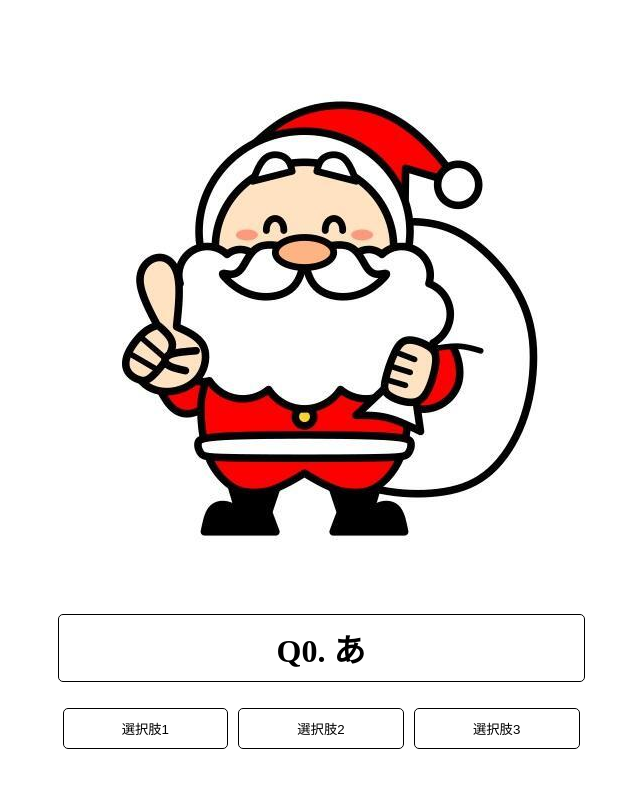
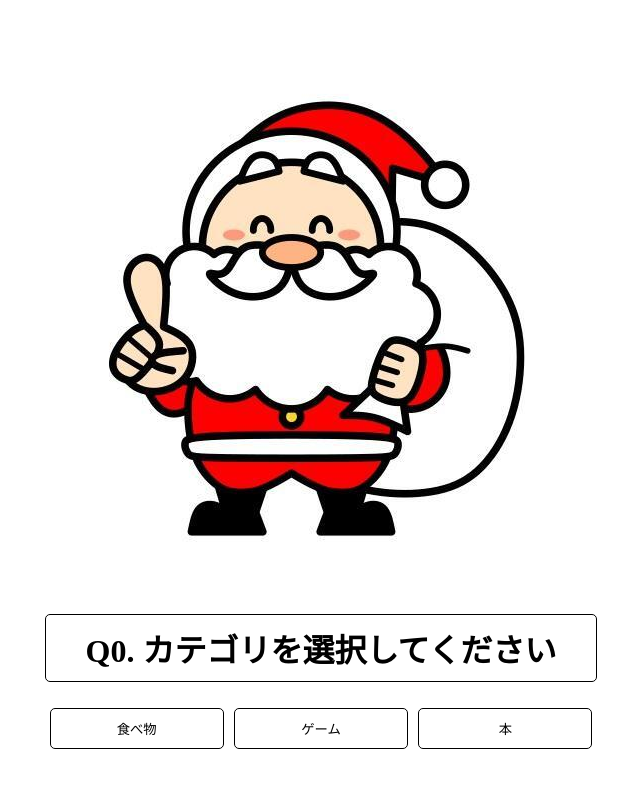
Before and after one commit to xpadev-net/stech-hackathon-christmas, a React (Vite) app: page / in a window 1280 px wide. Both pictures are taken after a click on the button "はじめる". Shown: the top 788 px of the page, without its empty margins (327-967 px from the left). Built offline with nearby package versions, Linux system fonts and the light colour scheme; the HTML template or start-up script is replaced by a standard one.

Commit message:
feat: backend

```diff
--- a/src/@types/history.d.ts
+++ b/src/@types/history.d.ts
@@ -1,3 +1 @@
-export type History = {
-  [key: string]: string;
-};
+export type History = string[];
--- /dev/null
+++ b/src/@types/presents.d.ts
@@ -0,0 +1,4 @@
+export type present = {
+  title: string;
+  genre: string[];
+};
--- a/src/@types/question.d.ts
+++ b/src/@types/question.d.ts
@@ -1,6 +1,5 @@
 export type Question = {
   type: "question";
-  key: string;
   step: number;
   name: string;
   description?: string;
--- a/src/AnswerDisplay.tsx
+++ b/src/AnswerDisplay.tsx
@@ -9,7 +9,7 @@ const AnswerDisplay = () => {
     return <></>;
   const reset = useCallback(() => {
     setQuestion();
-    setHistory({});
+    setHistory([]);
   }, []);
   if (question.type === "answer") {
     return (
--- a/src/App.tsx
+++ b/src/App.tsx
@@ -10,22 +10,24 @@ import { History } from "@/@types/history";
 
 function App() {
   const [question, setQuestion] = useState<Response | undefined>();
-  const [history, setHistory] = useState<History>({});
+  const [history, setHistory] = useState<History>([]);
 
   const init = useCallback(() => {
-    void /*async*/ (() => {
+    void (
+      /*async*/ (() => {
         const question = /*サーバーから取ってくる*/ {
           type: "question",
           step: 0,
-        name: "あ",
+          name: "カテゴリを選択してください",
           choices: [
-          { key: "1", name: "選択肢1" },
-          { key: "2", name: "選択肢2" },
-          { key: "3", name: "選択肢3" },
+            { key: "食べ物", name: "食べ物" },
+            { key: "ゲーム", name: "ゲーム" },
+            { key: "本", name: "本" },
           ],
         } as Question;
         setQuestion(question);
-    })();
+      })()
+    );
   }, []);
 
   if (!question) return <Start onClick={init} />;
--- a/src/QuestionDisplay.tsx
+++ b/src/QuestionDisplay.tsx
@@ -2,7 +2,7 @@ import { questionContext } from "@/context";
 import { useContext } from "react";
 import Styles from "@/QuestionDisplay.module.scss";
 import santaClaus from "@/assets/santaClaus.jpeg";
-import { Answer } from "@/@types/answer";
+import { getQuestion } from "@/data";
 
 const QuestionDisplay = () => {
   const { question, setQuestion, history, setHistory } =
@@ -16,11 +16,14 @@ const QuestionDisplay = () => {
   )
     return <></>;
   const update = /*async*/ (key: string) => {
-    const newHistory = { ...history, [question.key]: key };
-    const newQuestion = /*次の質問を取ってくる*/ {
+    const newHistory = key !== "" ? [...history, key] : history;
+    const newQuestion = getQuestion(
+      newHistory,
+      question.step
+    ); /*次の質問を取ってくる*/ /*{
       type: "answer",
       name: "hoge",
-    } as Answer; /* {
+    } as Answer; */ /* {
       type: "question",
       step: 1,
       name: "い",
@@ -41,10 +44,10 @@ const QuestionDisplay = () => {
       </h1>
       {question.description && <p>{question.description}</p>}
       <div className={Styles.choices}>
-        {question.choices.map((choice) => {
+        {question.choices.map((choice, index) => {
           return (
             <button
-              key={choice.key}
+              key={index}
               onClick={() => void update(choice.key)}
               className={Styles.choice}
             >
--- /dev/null
+++ b/src/data.ts
@@ -0,0 +1,65 @@
+import { History } from "@/@types/history";
+import { Response } from "@/@types/response";
+
+const presents = [
+  {
+    title: "クリスマスケーキ",
+    genre: ["食べ物", "甘い", "スイーツ", "分けて食べる"],
+  },
+  { title: "クッキー", genre: ["食べ物", "固い", "スイーツ", "焼き物"] },
+  { title: "チキン", genre: ["食べ物", "肉", "焼き物"] },
+  { title: "ピザ", genre: ["食べ物", "焼き物", "分けて食べる", "パンに似た"] },
+  { title: "クリームシチュー", genre: ["食べ物", "スープ", "温かい"] },
+  { title: "Switch", genre: ["ゲーム", "任天堂の機器", "ゲーム機器"] },
+  {
+    title: "マリオ",
+    genre: ["ゲーム", "キノコが出てくる", "赤い帽子", "アクションゲーム"],
+  },
+  {
+    title: "スプラトゥーン",
+    genre: ["ゲーム", "イカ", "シューティングゲーム", "チーム戦"],
+  },
+  {
+    title: "ポケットモンスター",
+    genre: ["ゲーム", "ロールプレイング", "RPG", "モンスター"],
+  },
+  { title: "動物の森", genre: ["ゲーム", "かわいい", "動物", "生活する"] },
+  {
+    title: "漫画",
+    genre: ["本", "絵があるもの", "海外人気が高い", "シリーズもの"],
+  },
+  { title: "絵本", genre: ["本", "絵があるもの", "子供向け", "かわいい"] },
+  { title: "参考書", genre: ["本", "活字", "勉強"] },
+];
+
+const getQuestion = (history: History, step: number): Response => {
+  console.log(history);
+  const remain = presents.filter((item) =>
+    history.reduce((pv, genre) => pv && item.genre.includes(genre), true)
+  );
+  if (remain.length < 1) {
+    return { type: "giveUp" };
+  } else if (remain.length === 1) {
+    return { type: "answer", name: remain[0].title };
+  }
+  const genre = remain.reduce(
+    (pv, item) => [
+      ...pv,
+      ...item.genre.filter((genre) => !history.includes(genre)),
+    ],
+    [] as string[]
+  );
+  const question = genre[Math.floor(Math.random() * (genre.length - 1))];
+  return {
+    type: "question",
+    step: step + 1,
+    name: question,
+    choices: [
+      { key: question, name: "はい" },
+      { key: "", name: "いいえ" },
+      { key: "", name: "わからない" },
+    ],
+  };
+};
+
+export { presents, getQuestion };
```
Lines whose indentation alone changed are shown as unchanged.
